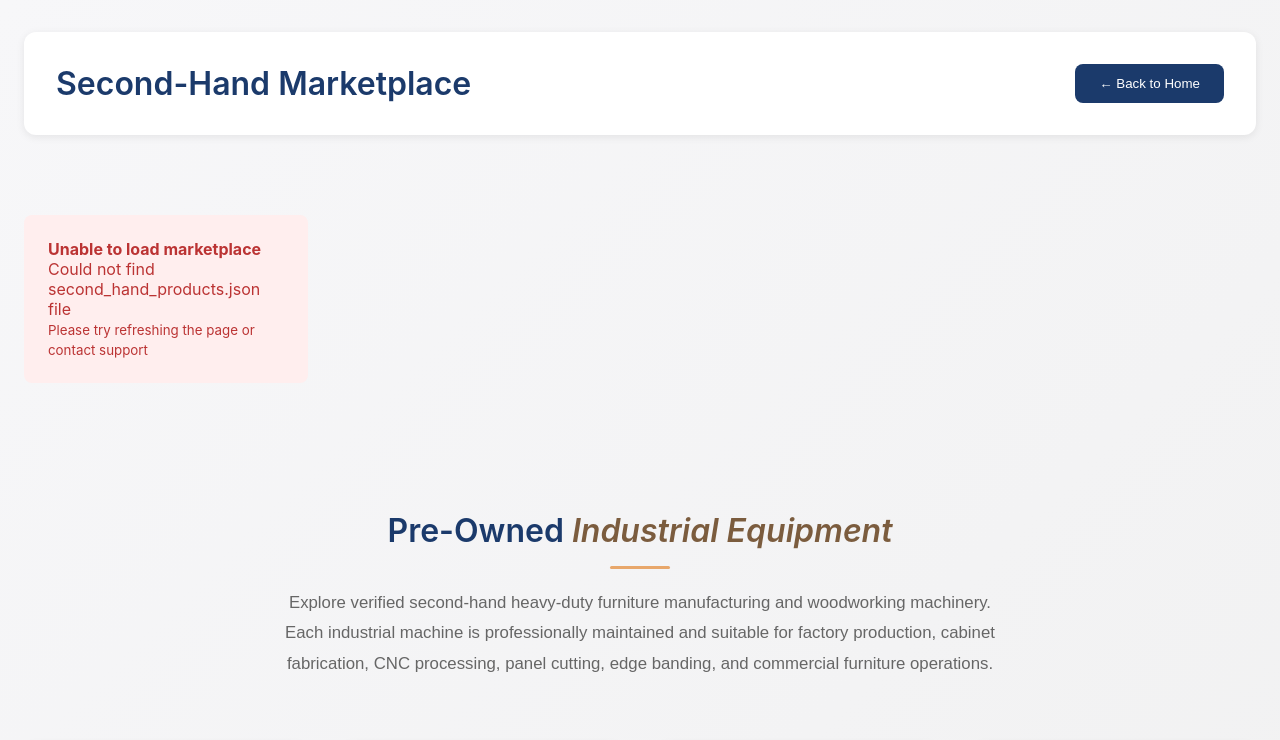
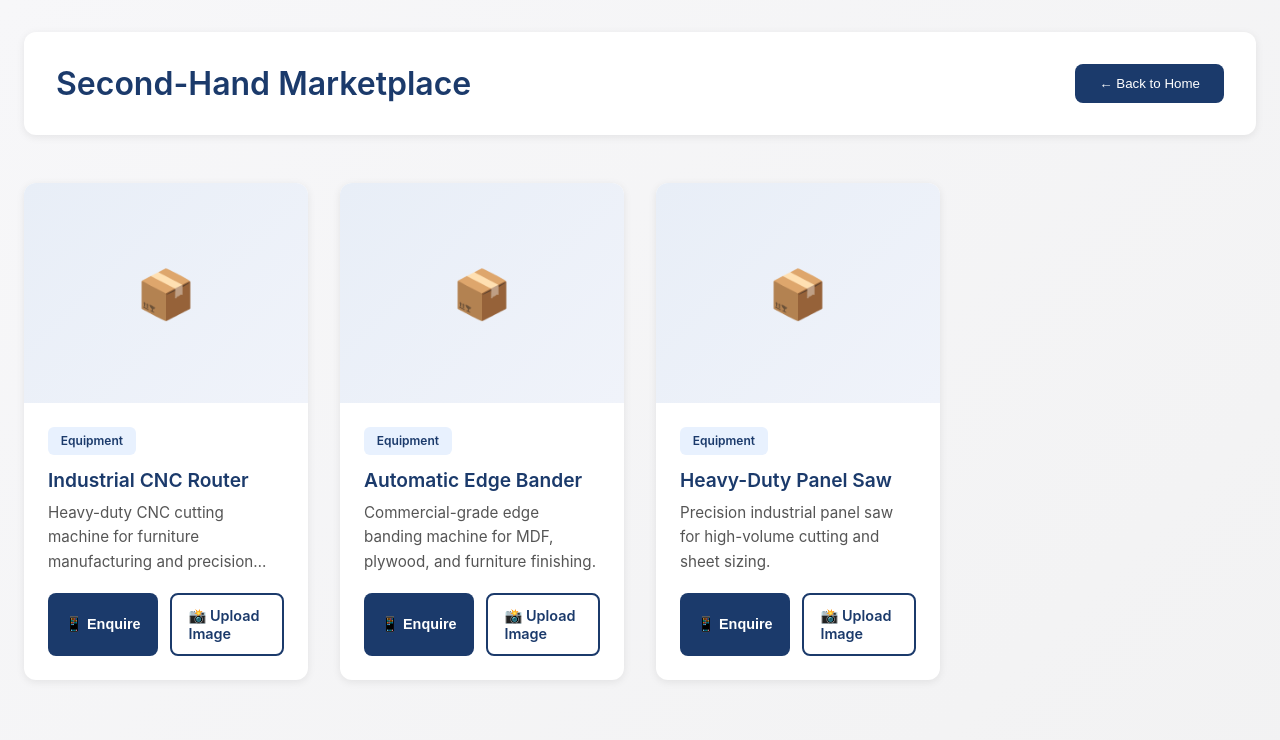
Before and after one commit to BartholomewShekari/duct-ai-backend, a website: page marketplace.html in a window 1280 px wide. Shown: the top 740 px of the page. Drawn offline with Linux system fonts and the light colour scheme; no server answers.

Commit message:
Marketplace fix

```diff
--- a/marketplace.html
+++ b/marketplace.html
@@ -373,6 +373,35 @@
       try {
         console.log('Loading marketplace products...');
 
+        const fallbackProducts = {
+          products: [
+            {
+              id: 'industrial-cnc-router',
+              name: 'Industrial CNC Router',
+              description: 'Heavy-duty CNC cutting machine for furniture manufacturing and precision cabinetry.',
+              image: 'IDL_Product_branding/CNC_Router.jpg',
+              url: 'marketplace.html',
+              source: 'marketplace'
+            },
+            {
+              id: 'automatic-edge-bander',
+              name: 'Automatic Edge Bander',
+              description: 'Commercial-grade edge banding machine for MDF, plywood, and furniture finishing.',
+              image: 'IDL_Product_branding/Edge_Bander.jpg',
+              url: 'marketplace.html',
+              source: 'marketplace'
+            },
+            {
+              id: 'heavy-duty-panel-saw',
+              name: 'Heavy-Duty Panel Saw',
+              description: 'Precision industrial panel saw for high-volume cutting and sheet sizing.',
+              image: 'IDL_Product_branding/Panel_Saw.jpg',
+              url: 'marketplace.html',
+              source: 'marketplace'
+            }
+          ]
+        };
+
         // Try to fetch from Flask API endpoint first
         let res = await fetch('/api/promotions').catch(() => null);
         let data;
@@ -387,11 +416,13 @@
           if (!res || !res.ok) {
             res = await fetch('/second_hand_products.json').catch(() => null);
           }
-          if (!res || !res.ok) {
-            throw new Error('Could not find second_hand_products.json file');
+          if (res && res.ok) {
+            data = await res.json();
+            console.log('Products loaded from JSON:', data);
+          } else {
+            console.warn('No JSON fallback available, using hardcoded placeholder products.');
+            data = fallbackProducts;
           }
-          data = await res.json();
-          console.log('Products loaded from JSON:', data);
         }
 
         const container = document.getElementById('productsContainer');
--- /dev/null
+++ b/second_hand_products.json
@@ -0,0 +1,28 @@
+{
+  "products": [
+    {
+      "id": "industrial-cnc-router",
+      "name": "Industrial CNC Router",
+      "description": "Heavy-duty CNC cutting machine for furniture manufacturing and precision cabinetry.",
+      "image": "IDL_Product_branding/CNC_Router.jpg",
+      "url": "marketplace.html",
+      "source": "marketplace"
+    },
+    {
+      "id": "automatic-edge-bander",
+      "name": "Automatic Edge Bander",
+      "description": "Commercial-grade edge banding machine for MDF, plywood, and furniture finishing.",
+      "image": "IDL_Product_branding/Edge_Bander.jpg",
+      "url": "marketplace.html",
+      "source": "marketplace"
+    },
+    {
+      "id": "heavy-duty-panel-saw",
+      "name": "Heavy-Duty Panel Saw",
+      "description": "Precision industrial panel saw for high-volume cutting and sheet sizing.",
+      "image": "IDL_Product_branding/Panel_Saw.jpg",
+      "url": "marketplace.html",
+      "source": "marketplace"
+    }
+  ]
+}
```
